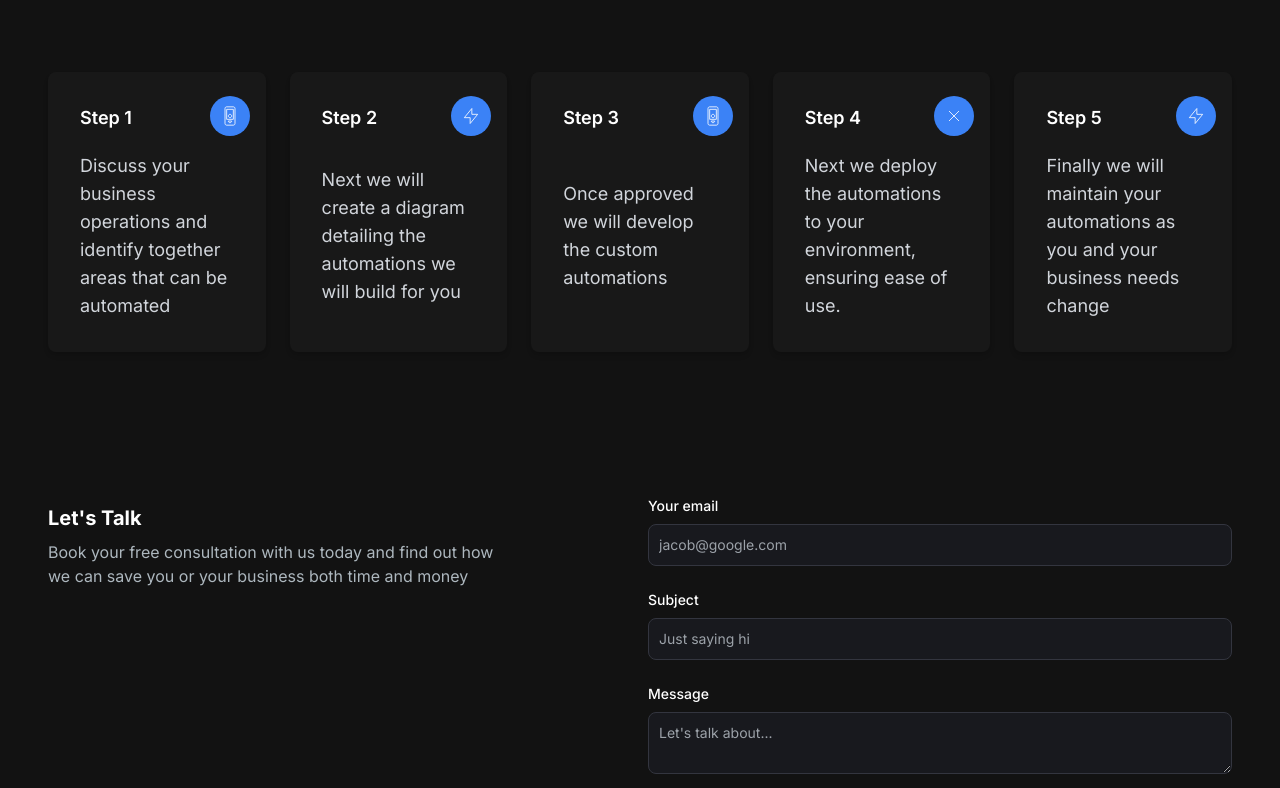
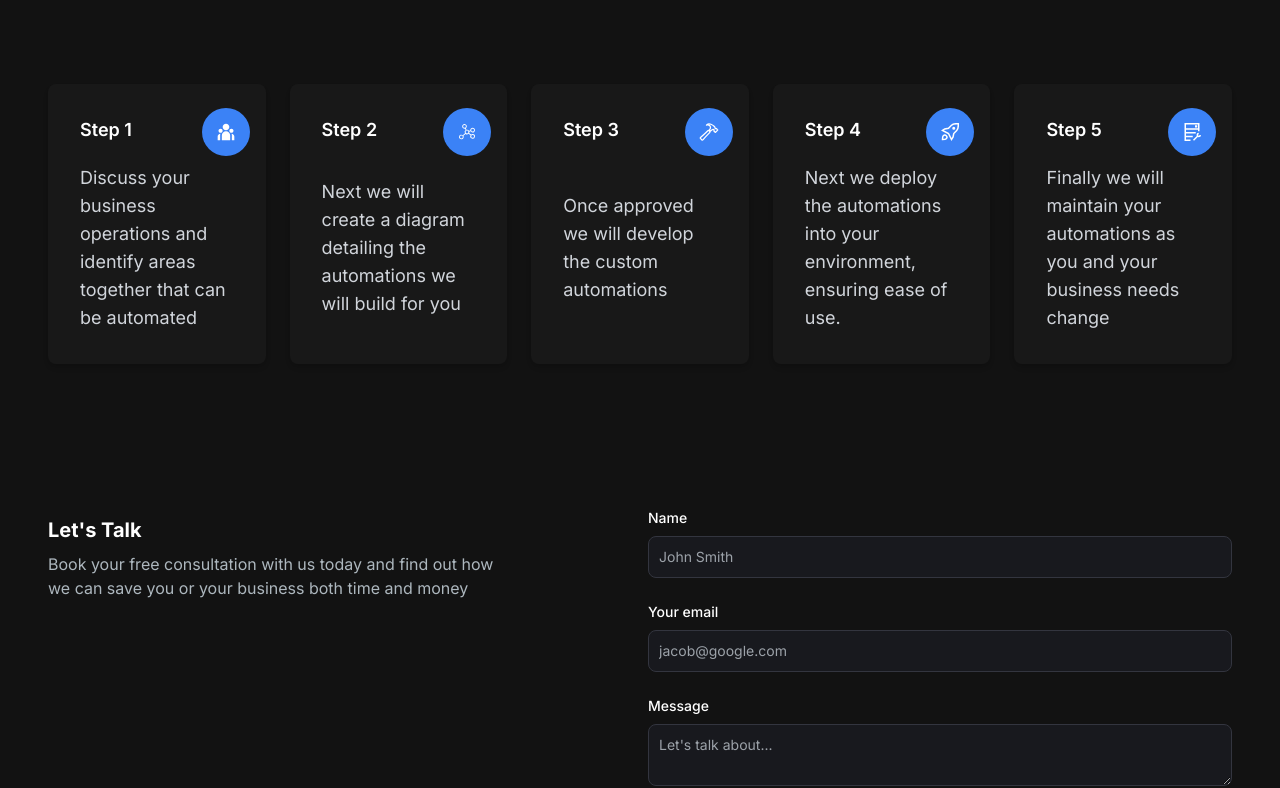
Before and after one commit to dolphinNoir/BluefinSite, a Next.js app: page / in a window 1280 px wide. Shown: the part 1505-2293 px from the top of the page. Built offline with nearby package versions, Linux system fonts and the light colour scheme.

Commit message:
made changes

```diff
--- a/package.json
+++ b/package.json
@@ -19,6 +19,7 @@
     "react": "18.2.0",
     "react-animated-numbers": "^0.16.0",
     "react-dom": "18.2.0",
+    "react-icons": "^5.1.0",
     "react-type-animation": "^3.1.0",
     "resend": "^1.0.0",
     "tailwindcss": "3.3.3"
--- a/src/app/components/AboutUs.jsx
+++ b/src/app/components/AboutUs.jsx
@@ -10,19 +10,19 @@ const AboutUs = () => {
         <div className="container mx-auto px-4">
           <div className="flex flex-col-reverse xl:flex-row flex-row">
             <div className="w-[100%]">
-              <div className="p-4">
-                <p className="text-2xl font-extralight  mb-4 pb-2">
+              <div className="p-1 lg:p-4">
+                <p className="text-lg lg:text-2xl md:text-xl font-extralight  mb-4 pb-2">
                   We are a team of automation experts dedicated to optimizing
                   processes and tasks for businesses. Our goal is to maximize
                   efficiency, saving you both time and money.
                 </p>
-                <p className="text-2xl font-extralight py-2">
+                <p className="text-lg lg:text-2xl md:text-xl font-extralight py-2">
                   Unlike off-the-shelf solutions, we provide personalized
                   consultations to understand your unique needs. We then develop
                   custom automation solutions tailored specifically to your
                   business.
                 </p>
-                <p className="text-lg font-extralight mt-[1.8rem]">
+                <p className="text-md lg:text-2xl md:text-xl font-extralight mt-[1.8rem]">
                   Our Consultations are completely free, we charge a monthly
                   license for our automations and any maintenance needed is
                   completely free.
--- a/src/app/components/CardsSection.jsx
+++ b/src/app/components/CardsSection.jsx
@@ -1,5 +1,11 @@
 import React from "react";
 import CustomCard from "./CustomCard";
+
+import { FaSquareSteam } from "react-icons/fa6";
+import { RiTeamFill } from "react-icons/ri";
+import { PiGraphLight } from "react-icons/pi";
+import { IoHammerOutline } from "react-icons/io5";
+import { GrDeploy, GrHostMaintenance } from "react-icons/gr";
 
 export const CardsSection = () => {
   return (
@@ -10,38 +16,38 @@ export const CardsSection = () => {
       <div className="grid grid-cols-1 sm:grid-cols-2 md:grid-cols-3 lg:grid-cols-4 xl:grid-cols-5 gap-6">
         <CustomCard
           step="Step 1"
-          description="Discuss your business operations and identify together areas that can be automated"
+          description="Discuss your business operations and identify areas together that can be automated"
           bgColor="bg-[#181818]"
           icon={true}
-          iconPath="M16 1H8C6.896 1 6 1.896 6 3V21C6 22.104 6.896 23 8 23H16C17.104 23 18 22.104 18 21V3C18 1.896 17.104 1 16 1ZM12 20C10.896 20 10 19.104 10 18H14C14 19.104 13.104 20 12 20ZM16 16H8V4H16V16ZM12 14C13.104 14 14 13.104 14 12C14 10.896 13.104 10 12 10C10.896 10 10 10.896 10 12C10 13.104 10.896 14 12 14Z"
+          iconComponent={<RiTeamFill size={20} />}
         />
         <CustomCard
           step="Step 2"
           description="Next we will create a diagram detailing the automations we will build for you"
           bgColor="bg-[#181818]"
           icon={true}
-          iconPath="M13 10V3L4 14h7v7l9-11h-7z"
+          iconComponent={<PiGraphLight size={20} />}
         />
         <CustomCard
           step="Step 3"
           description="Once approved we will develop the custom automations"
           bgColor="bg-[#181818]"
           icon={true}
-          iconPath="M16 1H8C6.896 1 6 1.896 6 3V21C6 22.104 6.896 23 8 23H16C17.104 23 18 22.104 18 21V3C18 1.896 17.104 1 16 1ZM12 20C10.896 20 10 19.104 10 18H14C14 19.104 13.104 20 12 20ZM16 16H8V4H16V16ZM12 14C13.104 14 14 13.104 14 12C14 10.896 13.104 10 12 10C10.896 10 10 10.896 10 12C10 13.104 10.896 14 12 14Z"
+          iconComponent={<IoHammerOutline size={20} />}
         />
         <CustomCard
           step="Step 4"
-          description="Next we deploy the automations to your environment, ensuring ease of use."
+          description="Next we deploy the automations into your environment, ensuring ease of use."
           bgColor="bg-[#181818]"
           icon={true}
-          iconPath="M6 18L18 6M6 6l12 12"
+          iconComponent={<GrDeploy size={18} />}
         />
         <CustomCard
           step="Step 5"
           description="Finally we will maintain your automations as you and your business needs change"
           bgColor="bg-[#181818]"
           icon={true}
-          iconPath="M13 10V3L4 14h7v7l9-11h-7z"
+          iconComponent={<GrHostMaintenance size={18} />}
         />
       </div>
     </section>
--- a/src/app/components/CustomCard.js
+++ b/src/app/components/CustomCard.js
@@ -1,6 +1,6 @@
 import React from "react";
 
-function CustomCard({ step, description, bgColor, icon, iconPath }) {
+function CustomCard({ step, description, bgColor, icon, iconComponent }) {
   return (
     <div
       className={`${bgColor} p-8 rounded-lg shadow-md transition duration-300 transform hover:-translate-y-1 hover:shadow-xl flex flex-col items-center justify-center`}
@@ -10,16 +10,8 @@ function CustomCard({ step, description, bgColor, icon, iconPath }) {
           {step}
         </h3>
         {icon && (
-          <div className="flex items-center justify-center absolute top-6 right-4 h-10 w-10 rounded-full bg-blue-500 text-white mb-2">
-            <svg
-              xmlns="http://www.w3.org/2000/svg"
-              fill="none"
-              viewBox="0 0 24 24"
-              stroke="currentColor"
-              className="h-5 w-5"
-            >
-              <path d={iconPath} />
-            </svg>
+          <div className="flex items-center justify-center absolute top-6 right-4 h-12 w-12 rounded-full bg-blue-500 text-white mb-2">
+            {iconComponent}
           </div>
         )}
       </div>
--- a/src/app/components/EmailSection.jsx
+++ b/src/app/components/EmailSection.jsx
@@ -7,16 +7,15 @@ import Image from "next/image";
 
 const EmailSection = () => {
   const [emailSubmitted, setEmailSubmitted] = useState(false);
-
   const handleSubmit = async (e) => {
     e.preventDefault();
     const data = {
       email: e.target.email.value,
-      subject: e.target.subject.value,
+      name: e.target.subject.value,
       message: e.target.message.value,
     };
     const JSONdata = JSON.stringify(data);
-    const endpoint = "/api/send";
+    const endpoint = "https://formspree.io/f/mayraera"; // Replace with your Formspree form endpoint
 
     // Form the request for sending data to the server.
     const options = {
@@ -62,6 +61,22 @@ const EmailSection = () => {
           <form className="flex flex-col" onSubmit={handleSubmit}>
             <div className="mb-6">
               <label
+                htmlFor="name"
+                className="text-white block text-sm mb-2 font-medium"
+              >
+                Name
+              </label>
+              <input
+                name="subject"
+                type="text"
+                id="subject"
+                required
+                className="bg-[#18191E] border border-[#33353F] placeholder-[#9CA2A9] text-gray-100 text-sm rounded-lg block w-full p-2.5"
+                placeholder="John Smith"
+              />
+            </div>
+            <div className="mb-6">
+              <label
                 htmlFor="email"
                 className="text-white block mb-2 text-sm font-medium"
               >
@@ -74,22 +89,6 @@ const EmailSection = () => {
                 required
                 className="bg-[#18191E] border border-[#33353F] placeholder-[#9CA2A9] text-gray-100 text-sm rounded-lg block w-full p-2.5"
                 placeholder="jacob@google.com"
-              />
-            </div>
-            <div className="mb-6">
-              <label
-                htmlFor="subject"
-                className="text-white block text-sm mb-2 font-medium"
-              >
-                Subject
-              </label>
-              <input
-                name="subject"
-                type="text"
-                id="subject"
-                required
-                className="bg-[#18191E] border border-[#33353F] placeholder-[#9CA2A9] text-gray-100 text-sm rounded-lg block w-full p-2.5"
-                placeholder="Just saying hi"
               />
             </div>
             <div className="mb-6">
--- a/src/app/components/Footer.jsx
+++ b/src/app/components/Footer.jsx
@@ -11,7 +11,6 @@ const Footer = () => {
           width={65}
           height={65}
         />
-        <p className="text-slate-600">All rights reserved.</p>
       </div>
     </footer>
   );
```
Also changed, not shown: 1 other file (tests, documents, lock files or other folders).
